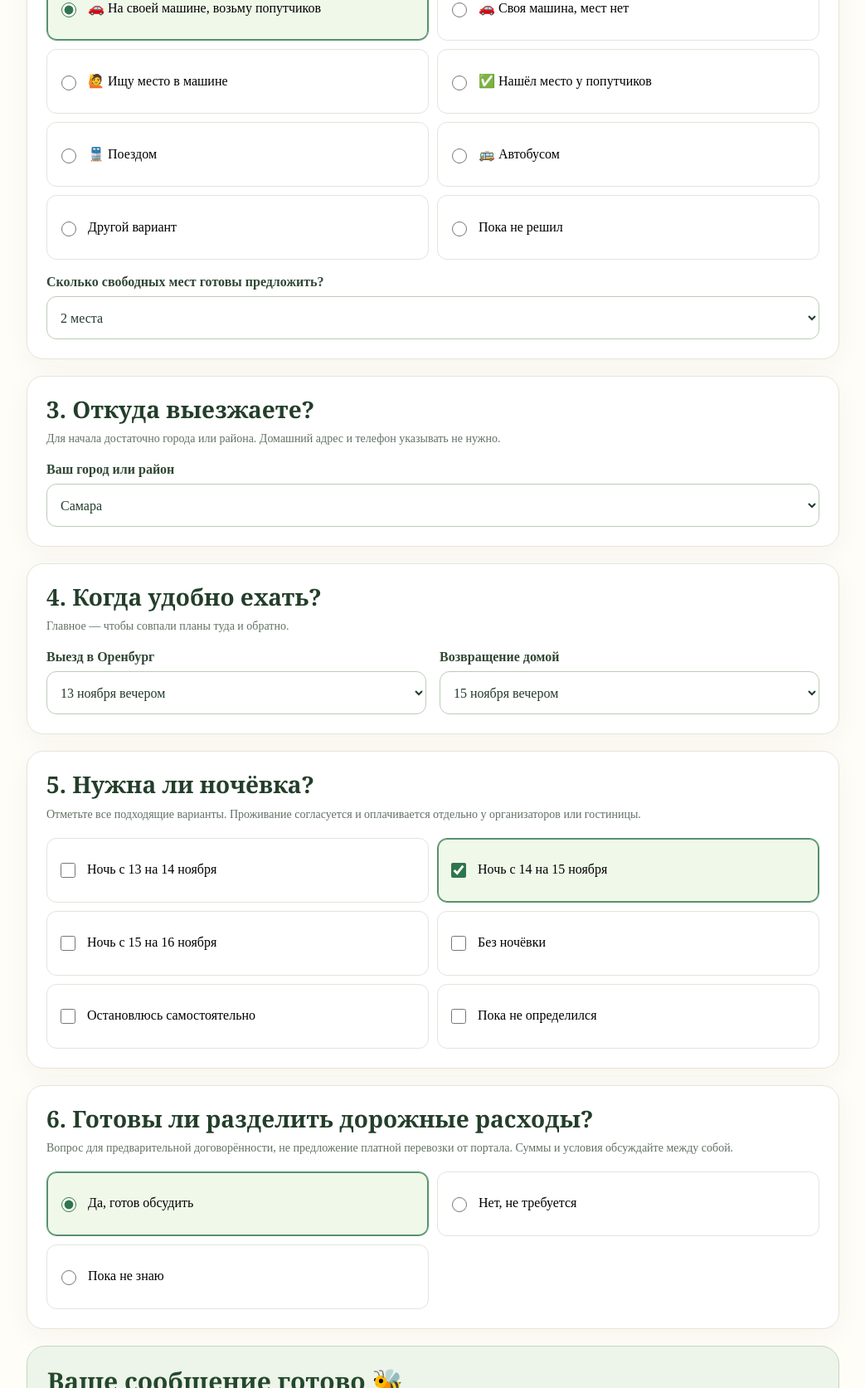
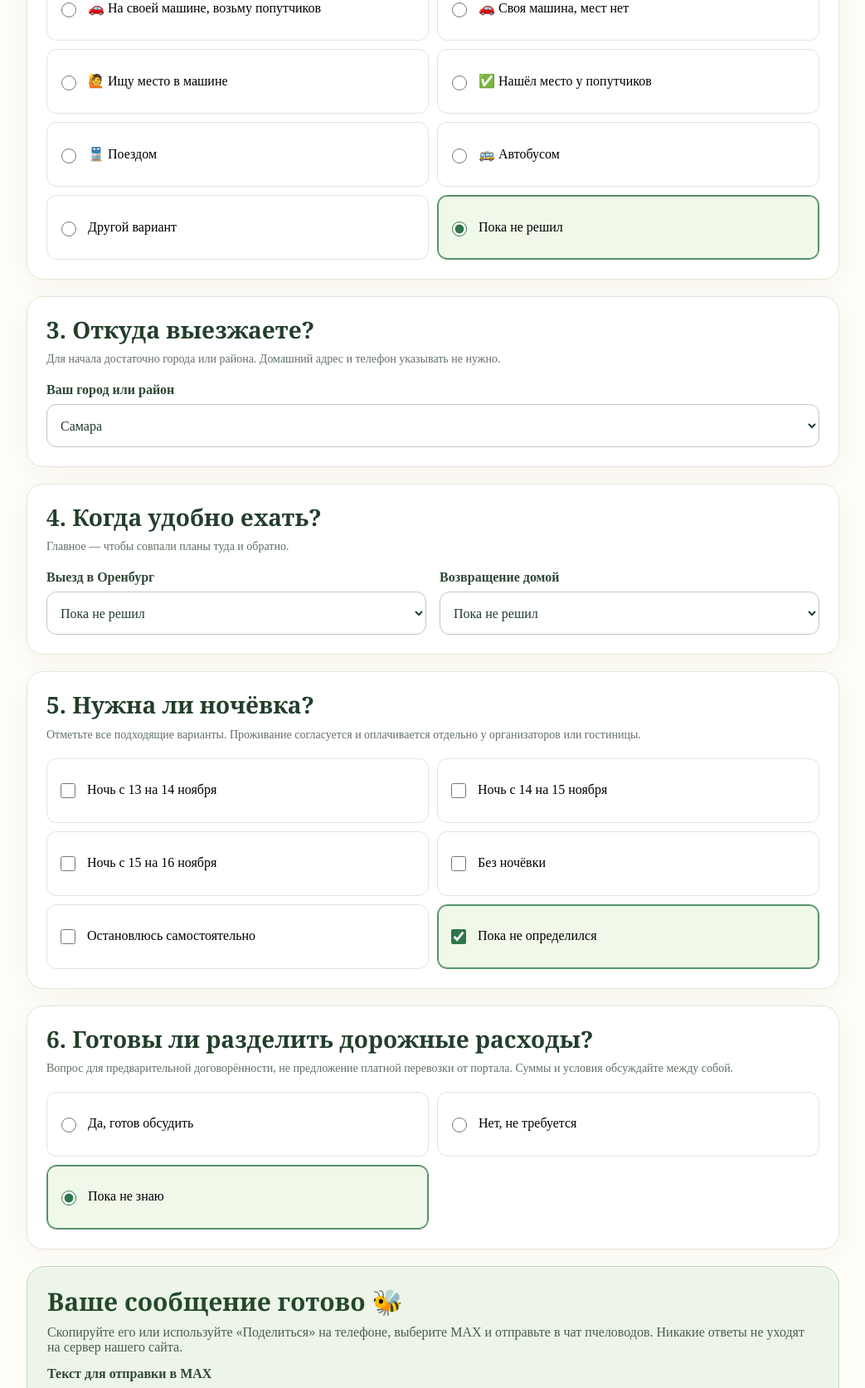
Before and after one commit to komahdop-ctrl/pchelovod63-website, a website built with Vite: page news/poezdka-orenburg-2026.html in a window 1280 px wide. Shown: the part 1127-2800 px from the top of the page at 83% size, without its empty margins (118-1161 px from the left). Built offline with nearby package versions, Linux system fonts and the light colour scheme.

Commit message:
Make trip planner defaults neutral to prevent accidental false carpool offers

```diff
--- a/news/poezdka-orenburg-2026.html
+++ b/news/poezdka-orenburg-2026.html
@@ -63,25 +63,25 @@ body{background:#fffdf7}
 <form id="trip-form" class="travel-form" autocomplete="off">
 <section class="travel-card"><h2>1. На сколько дней собираетесь?</h2><p class="hint">Можно поехать только на один день или на оба дня форума.</p>
 <div class="travel-options">
-<label><input type="radio" name="visit" value="14 и 15 ноября — оба дня" checked> Оба дня — 14 и 15 ноября</label>
+<label><input type="radio" name="visit" value="14 и 15 ноября — оба дня"> Оба дня — 14 и 15 ноября</label>
 <label><input type="radio" name="visit" value="Только 14 ноября"> Только 14 ноября</label>
 <label><input type="radio" name="visit" value="Только 15 ноября"> Только 15 ноября</label>
 <label><input type="radio" name="visit" value="Один день — пока не выбрал"> Один день, пока не выбрал</label>
-<label><input type="radio" name="visit" value="Пока решаю, ехать ли"> Пока решаю</label>
+<label><input type="radio" name="visit" value="Пока решаю, ехать ли" checked> Пока решаю</label>
 <label><input type="radio" name="visit" value="В этот раз не еду"> Не поеду</label>
 </div></section>
 <section class="travel-card"><h2>2. На чём хотите ехать?</h2><p class="hint">Для поиска экипажа особенно важны ответы водителей и тех, кто ищет свободное место.</p>
 <div class="travel-options">
-<label><input type="radio" name="transport" value="Своя машина, готов взять попутчиков" checked> 🚗 На своей машине, возьму попутчиков</label>
+<label><input type="radio" name="transport" value="Своя машина, готов взять попутчиков"> 🚗 На своей машине, возьму попутчиков</label>
 <label><input type="radio" name="transport" value="Своя машина, свободных мест нет"> 🚗 Своя машина, мест нет</label>
 <label><input type="radio" name="transport" value="Ищу место в чужой машине"> 🙋 Ищу место в машине</label>
 <label><input type="radio" name="transport" value="Место у попутчиков уже найдено"> ✅ Нашёл место у попутчиков</label>
 <label><input type="radio" name="transport" value="Поезд"> 🚆 Поездом</label>
 <label><input type="radio" name="transport" value="Автобус"> 🚌 Автобусом</label>
 <label><input type="radio" name="transport" value="Другой транспорт"> Другой вариант</label>
-<label><input type="radio" name="transport" value="Транспорт пока не выбрал"> Пока не решил</label>
+<label><input type="radio" name="transport" value="Транспорт пока не выбрал" checked> Пока не решил</label>
 </div>
-<div id="seat-panel" style="margin-top:18px"><label class="travel-field" for="seats">Сколько свободных мест готовы предложить?</label><select class="travel-select" name="seats" id="seats"><option value="1">1 место</option><option value="2" selected>2 места</option><option value="3">3 места</option><option value="4 и более">4 и более</option><option value="пока уточняю">Пока не знаю</option></select></div>
+<div id="seat-panel" style="margin-top:18px"><label class="travel-field" for="seats">Сколько свободных мест готовы предложить?</label><select class="travel-select" name="seats" id="seats"><option value="1">1 место</option><option value="2">2 места</option><option value="3">3 места</option><option value="4 и более">4 и более</option><option value="пока уточняю" selected>Пока не знаю</option></select></div>
 <div id="party-panel" style="margin-top:18px"><label class="travel-field" for="party">Сколько мест вам нужно (включая вас)?</label><select class="travel-select" name="party" id="party"><option value="1" selected>1 место</option><option value="2">2 места</option><option value="3">3 места</option><option value="4 или более">4 или более</option></select></div>
 </section>
 <section class="travel-card"><h2>3. Откуда выезжаете?</h2><p class="hint">Для начала достаточно города или района. Домашний адрес и телефон указывать не нужно.</p>
@@ -92,24 +92,24 @@ body{background:#fffdf7}
 <section class="travel-card"><h2>4. Когда удобно ехать?</h2><p class="hint">Главное — чтобы совпали планы туда и обратно.</p>
 <div class="travel-grid">
 <div><label class="travel-field" for="depart">Выезд в Оренбург</label><select class="travel-select" name="depart" id="depart">
-<option value="13 ноября днём">13 ноября днём</option><option value="13 ноября вечером" selected>13 ноября вечером</option><option value="Ночь с 13 на 14 ноября">Ночью с 13 на 14 ноября</option><option value="14 ноября ранним утром">14 ноября рано утром</option><option value="14 ноября днём">14 ноября днём</option><option value="15 ноября рано утром">15 ноября утром</option><option value="Могу подстроиться">Могу подстроиться</option><option value="Пока не решил">Пока не решил</option></select></div>
+<option value="13 ноября днём">13 ноября днём</option><option value="13 ноября вечером">13 ноября вечером</option><option value="Ночь с 13 на 14 ноября">Ночью с 13 на 14 ноября</option><option value="14 ноября ранним утром">14 ноября рано утром</option><option value="14 ноября днём">14 ноября днём</option><option value="15 ноября рано утром">15 ноября утром</option><option value="Могу подстроиться">Могу подстроиться</option><option value="Пока не решил" selected>Пока не решил</option></select></div>
 <div><label class="travel-field" for="back">Возвращение домой</label><select class="travel-select" name="back" id="back">
-<option value="14 ноября вечером">14 ноября вечером</option><option value="15 ноября утром">15 ноября утром</option><option value="15 ноября днём">15 ноября днём</option><option value="15 ноября вечером" selected>15 ноября вечером</option><option value="Ночью с 15 на 16 ноября">Ночью с 15 на 16 ноября</option><option value="16 ноября">16 ноября</option><option value="Могу подстроиться">Могу подстроиться</option><option value="Пока не решил">Пока не решил</option></select></div>
+<option value="14 ноября вечером">14 ноября вечером</option><option value="15 ноября утром">15 ноября утром</option><option value="15 ноября днём">15 ноября днём</option><option value="15 ноября вечером">15 ноября вечером</option><option value="Ночью с 15 на 16 ноября">Ночью с 15 на 16 ноября</option><option value="16 ноября">16 ноября</option><option value="Могу подстроиться">Могу подстроиться</option><option value="Пока не решил" selected>Пока не решил</option></select></div>
 </div></section>
 <section class="travel-card"><h2>5. Нужна ли ночёвка?</h2><p class="hint">Отметьте все подходящие варианты. Проживание согласуется и оплачивается отдельно у организаторов или гостиницы.</p>
 <div class="travel-options">
 <label><input type="checkbox" name="nights" value="13/14 ноября"> Ночь с 13 на 14 ноября</label>
-<label><input type="checkbox" name="nights" value="14/15 ноября" checked> Ночь с 14 на 15 ноября</label>
+<label><input type="checkbox" name="nights" value="14/15 ноября"> Ночь с 14 на 15 ноября</label>
 <label><input type="checkbox" name="nights" value="15/16 ноября"> Ночь с 15 на 16 ноября</label>
 <label><input type="checkbox" name="night_no" id="night-no"> Без ночёвки</label>
 <label><input type="checkbox" name="night_other" id="night-other"> Остановлюсь самостоятельно</label>
-<label><input type="checkbox" name="night_unknown" id="night-unknown"> Пока не определился</label>
+<label><input type="checkbox" name="night_unknown" id="night-unknown" checked> Пока не определился</label>
 </div></section>
 <section class="travel-card"><h2>6. Готовы ли разделить дорожные расходы?</h2><p class="hint">Вопрос для предварительной договорённости, не предложение платной перевозки от портала. Суммы и условия обсуждайте между собой.</p>
 <div class="travel-options">
-<label><input type="radio" name="cost" value="Готов обсудить совместные расходы" checked> Да, готов обсудить</label>
+<label><input type="radio" name="cost" value="Готов обсудить совместные расходы"> Да, готов обсудить</label>
 <label><input type="radio" name="cost" value="Без разделения расходов"> Нет, не требуется</label>
-<label><input type="radio" name="cost" value="Пока не определился по расходам"> Пока не знаю</label>
+<label><input type="radio" name="cost" value="Пока не определился по расходам" checked> Пока не знаю</label>
 </div></section>
 <section class="travel-output" id="result"><h2>Ваше сообщение готово 🐝</h2><p>Скопируйте его или используйте «Поделиться» на телефоне, выберите MAX и отправьте в чат пчеловодов. Никакие ответы не уходят на сервер нашего сайта.</p>
 <label class="travel-field" for="trip-message">Текст для отправки в MAX</label>
```
